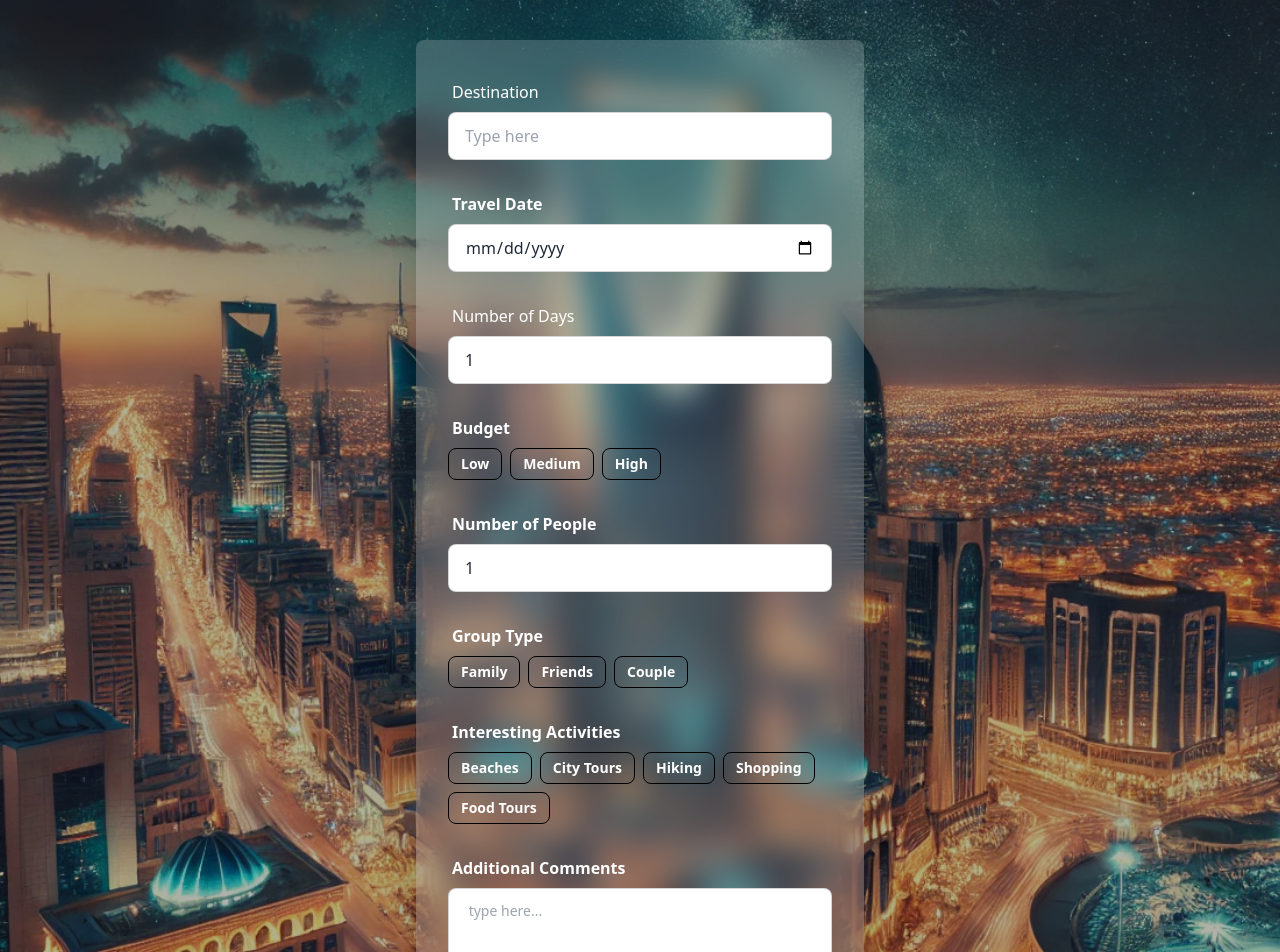
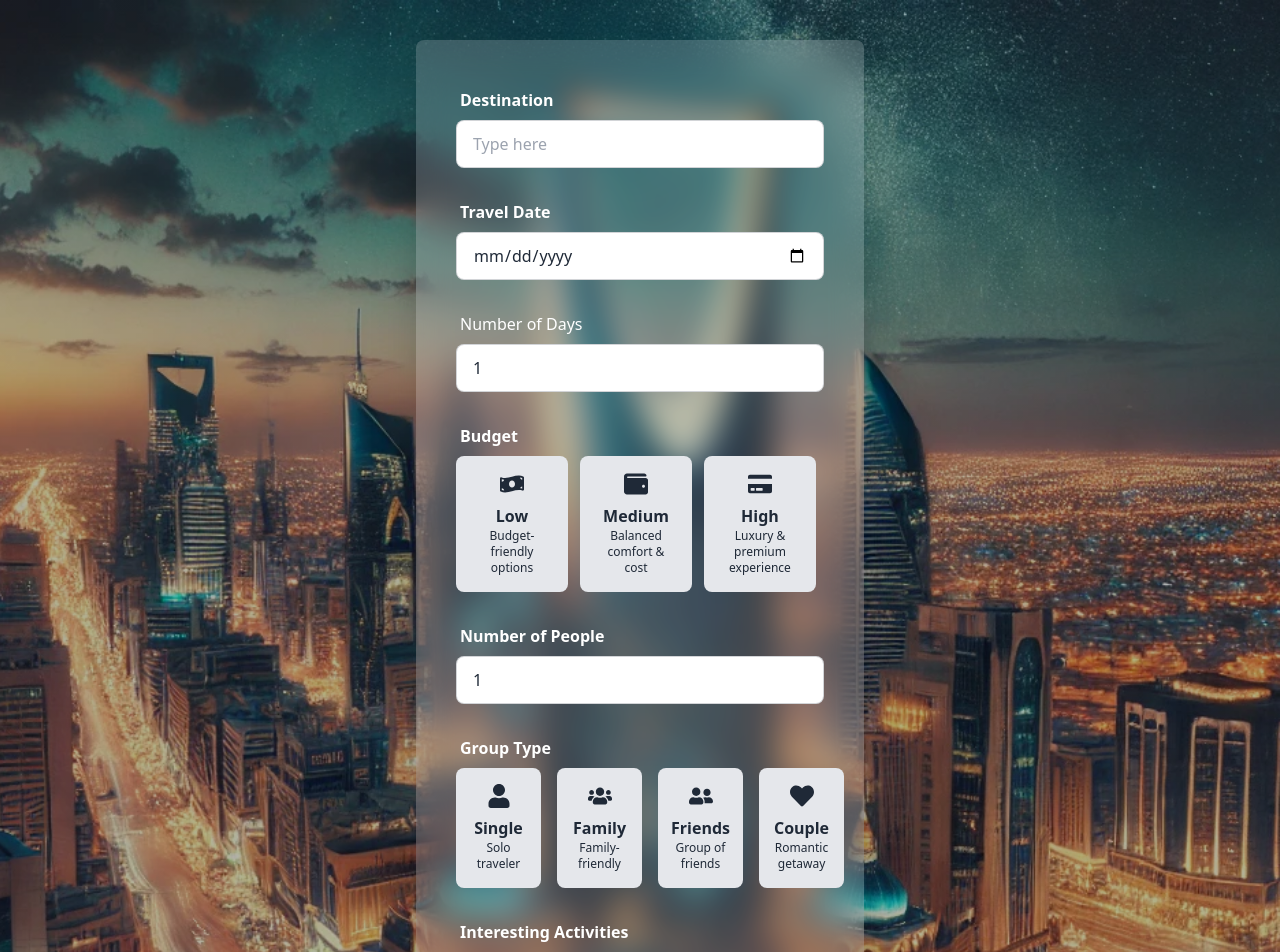
Before and after one commit to muhammedarshadtp/TravelProject-Frontend, a React (Vite) app: page /search in a window 1280 px wide. Shown: the top 952 px of the page. Built offline with nearby package versions, Linux system fonts and the light colour scheme.

Commit message:
just create an input feild

```diff
--- a/package.json
+++ b/package.json
@@ -12,6 +12,7 @@
   "dependencies": {
     "react": "^19.0.0",
     "react-dom": "^19.0.0",
+    "react-icons": "^5.4.0",
     "react-router-dom": "^7.1.5"
   },
   "devDependencies": {
--- a/src/Components/SearchPage.jsx
+++ b/src/Components/SearchPage.jsx
@@ -1,4 +1,6 @@
 import { useState } from "react";
+import { FaMoneyBillWave, FaWallet, FaCreditCard, FaUser, FaUsers, FaUserFriends, FaHeart } from "react-icons/fa";
+
 
 const SearchPage = () => {
     const [selectedBudget, setSelectedBudget] = useState(null);
@@ -6,7 +8,20 @@ const SearchPage = () => {
     const [selectedActivities, setSelectedActivities] = useState([]);
     const [travelDate, setTravelDate] = useState("");
     const [numPeople, setNumPeople] = useState(1);
-    const [numDays,setNumDays] = useState(1)
+    const [numDays, setNumDays] = useState(1)
+
+    const groupOptions = [
+        { name: "Single", icon: <FaUser size={24} />, description: "Solo traveler" },
+        { name: "Family", icon: <FaUsers size={24} />, description: "Family-friendly" },
+        { name: "Friends", icon: <FaUserFriends size={24} />, description: "Group of friends" },
+        { name: "Couple", icon: <FaHeart size={24} />, description: "Romantic getaway" }
+    ];
+
+    const budgetOptions = [
+        { name: "Low", icon: <FaMoneyBillWave size={24} />, description: "Budget-friendly options" },
+        { name: "Medium", icon: <FaWallet size={24} />, description: "Balanced comfort & cost" },
+        { name: "High", icon: <FaCreditCard size={24} />, description: "Luxury & premium experience" }
+    ];
 
 
     const handleNumChange = (e) => {
@@ -37,17 +52,13 @@ const SearchPage = () => {
             }}
         >
             {/* Form Container */}
-            <div className="w-full max-w-md p-8 rounded-lg shadow-2xl bg-gray-200 bg-opacity-20 backdrop-blur-lg mt-10 mb-10">
-
-
+            <div className="w-full max-w-md p-10 rounded-lg shadow-2xl bg-gray-200 bg-opacity-20 backdrop-blur-lg mt-10 mb-10">
                 {/* Form */}
                 <form className="space-y-6">
                     {/* Destination */}
                     <div className="form-control">
-                        <label className="label ont-semibold text-white">Destination</label>
-
+                        <label className="label font-semibold text-white">Destination</label>
                         <input type="text" placeholder="Type here" className="input input-bordered w-full max-w-md" />
-
                     </div>
 
                     {/* Travel Date */}
@@ -66,29 +77,31 @@ const SearchPage = () => {
                     <div className="form-control">
                         <label className="label ont-semibold text-white">Number of Days</label>
                         <input type="text"
-                        value={numDays}
-                        onChange={handleNumChange}
-                        min="0"
-                         placeholder="Type here"
-                          className="input input-bordered w-full max-w-md" />
+                            value={numDays}
+                            onChange={handleNumChange}
+                            min="0"
+                            placeholder="Type here"
+                            className="input input-bordered w-full max-w-md" />
                     </div>
 
                     {/* Budget */}
                     <div className="form-control">
                         <label className="label font-semibold text-white">Budget</label>
-                        <div className="flex flex-wrap gap-2">
-                            {["Low", "Medium", "High"].map((budget) => (
-                                <button
-                                    key={budget}
-                                    type="button"
-                                    className={`btn btn-sm border ${selectedBudget === budget
-                                        ? "bg-black text-white" // Selected style
-                                        : "btn-outline border-black text-white" // Default style
+                        <div className="flex flex-wrap gap-3">
+                            {budgetOptions.map((budget) => (
+                                <div
+                                    key={budget.name}
+                                    className={`p-4 w-28  flex flex-col items-center justify-center rounded-lg cursor-pointer transition-all duration-300
+                                         ${selectedBudget === budget.name
+                                            ? "bg-black text-white shadow-lg scale-105"
+                                            : "bg-gray-200 text-gray-800"
                                         }`}
-                                    onClick={() => setSelectedBudget(budget)}
+                                    onClick={() => setSelectedBudget(budget.name)}
                                 >
-                                    {budget}
-                                </button>
+                                    {budget.icon}
+                                    <p className="font-semibold mt-2">{budget.name}</p>
+                                    <p className="text-xs text-center">{budget.description}</p>
+                                </div>
                             ))}
                         </div>
                     </div>
@@ -108,19 +121,20 @@ const SearchPage = () => {
                     {/* Group Type */}
                     <div className="form-control">
                         <label className="label font-semibold text-white">Group Type</label>
-                        <div className="flex flex-wrap gap-2">
-                            {["Family", "Friends", "Couple"].map((group) => (
-                                <button
-                                    key={group}
-                                    type="button"
-                                    className={`btn btn-sm border ${selectedGroupType === group
-                                        ? "bg-black text-white" // Selected style
-                                        : "btn-outline border-black text-white" // Default style
+                        <div className="flex justify-between gap-4">
+                            {groupOptions.map((group) => (
+                                <div
+                                    key={group.name}
+                                    className={`p-4 min-w-[85px] flex flex-col items-center justify-center rounded-lg cursor-pointer transition-all duration-300 ${selectedGroupType === group.name
+                                            ? "bg-black text-white shadow-lg scale-105"
+                                            : "bg-gray-200 text-gray-800"
                                         }`}
-                                    onClick={() => setSelectedGroupType(group)}
+                                    onClick={() => setSelectedGroupType(group.name)}
                                 >
-                                    {group}
-                                </button>
+                                    {group.icon}
+                                    <p className="font-semibold mt-2">{group.name}</p>
+                                    <p className="text-xs text-center">{group.description}</p>
+                                </div>
                             ))}
                         </div>
                     </div>
```
Also changed, not shown: 1 other file (tests, documents, lock files or other folders).
